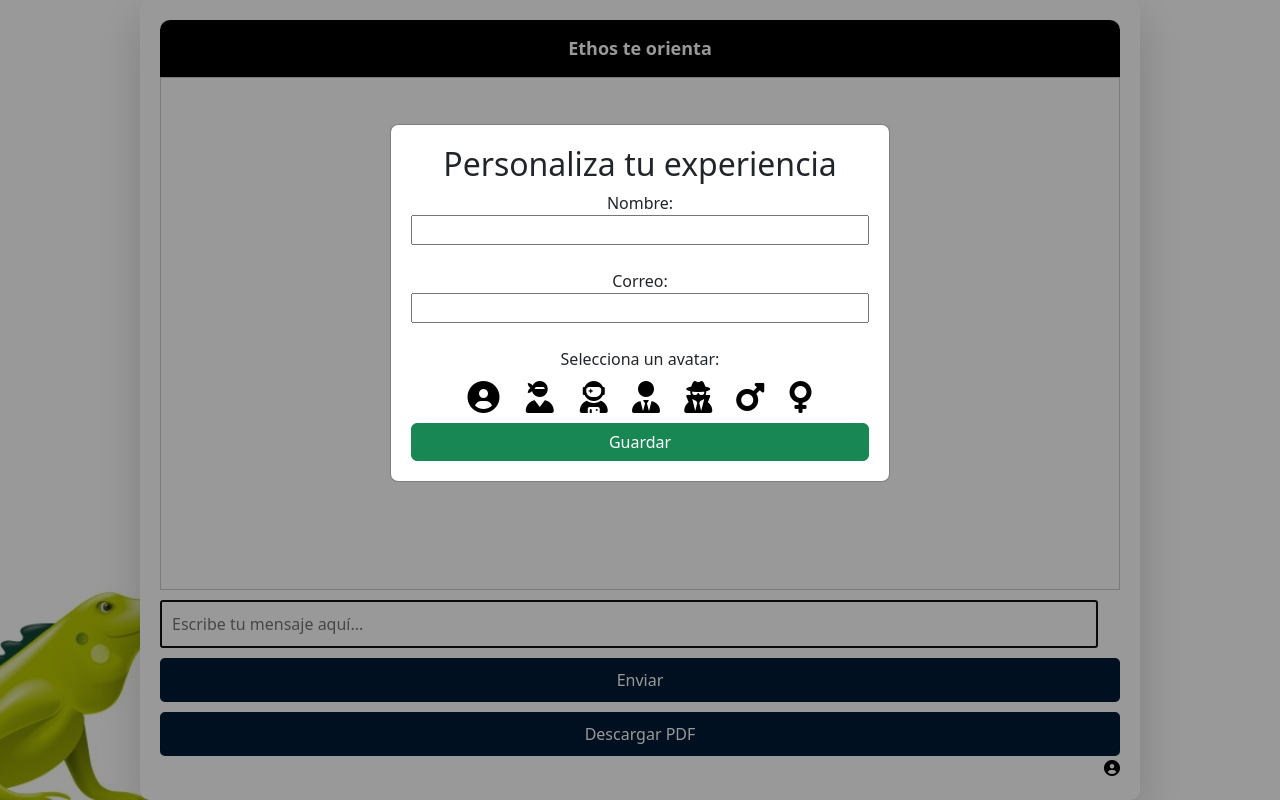
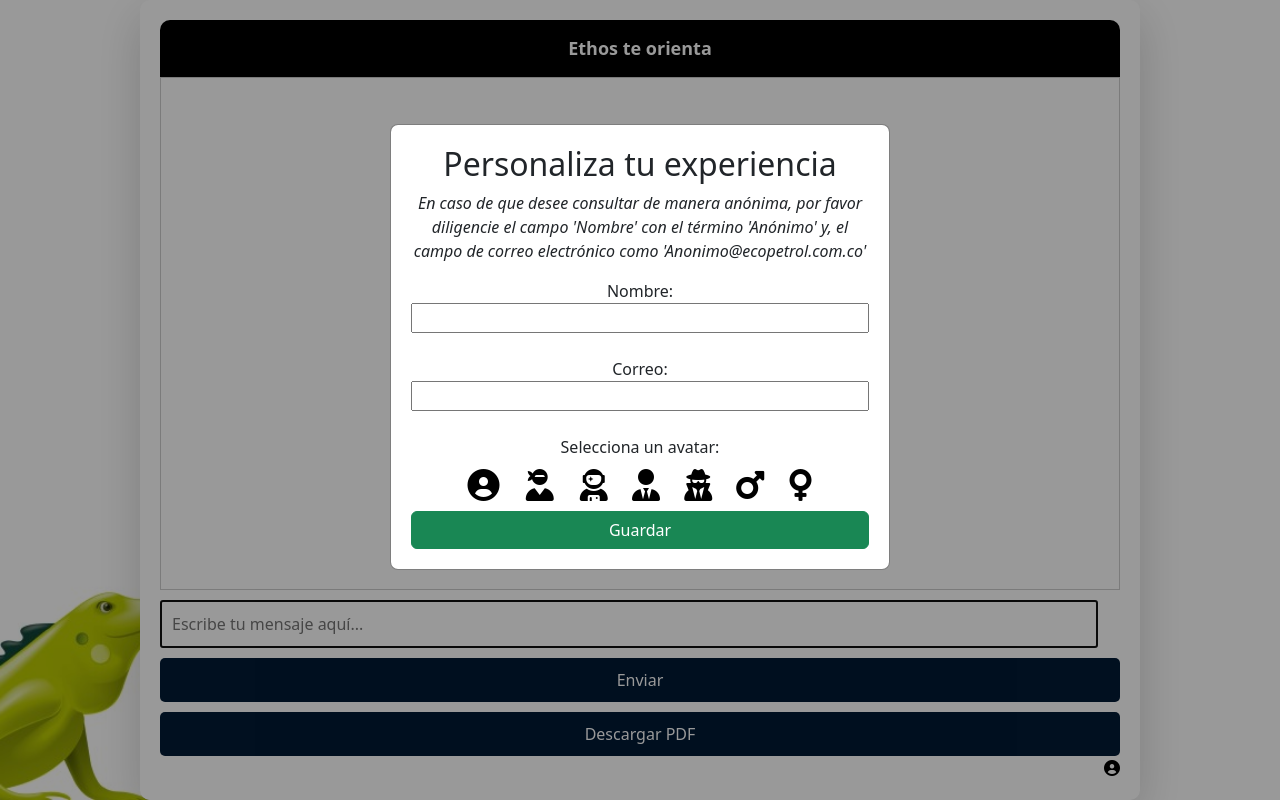
Before and after one commit to JCVLionHearth/bot_menu, a Flask app: page / in a window 1280 px wide. Run offline with Flask 3, Linux system fonts and the light colour scheme.

Commit message:
Actualizacion

```diff
--- a/app.py
+++ b/app.py
@@ -103,7 +103,7 @@ def get_bot_response(user_input, user_name,user_email):
                             "<button class='option-button' onclick=\"sendMessage('Quiero consultar la normativa')\">Normativas</button>"
                             "<button class='option-button' onclick=\"sendMessage('Quiero recordar algunas definiciones')\">Definiciones</button>"
                             "<button class='option-button' onclick=\"sendMessage('Con quienes me puedo contactar')\">Contactos</button>"
-                            "<button class='option-button' onclick=\"sendMessage('¿Cuales son nuestras políticas de prevencion del soborno?')\">Prevención del SOBORNO</button>")
+                            "<button class='option-button' onclick=\"sendMessage('Quiero conocer sobre el Subsistema de Gestión Antisoborno')\">Subsistema de Gestión Antisoborno</button>")
         chat_history.append(('Bot', initial_greeting))
         save_interaction(user_name, user_input, user_email)
         #save_interaction(user_name, user_input, initial_greeting)
@@ -164,7 +164,7 @@ def get_initial_greeting(user_name):
                         "<button class='option-button' onclick=\"sendMessage('Quiero consultar la normativa')\">Normativas</button>"
                         "<button class='option-button' onclick=\"sendMessage('Quiero recordar algunas definiciones')\">Definiciones</button>"
                         "<button class='option-button' onclick=\"sendMessage('Con quienes me puedo contactar')\">Contactos</button>"
-                        "<button class='option-button' onclick=\"sendMessage('¿Cuales son nuestras políticas de prevencion del soborno?')\">Prevención del SOBORNO</button>")
+                        "<button class='option-button' onclick=\"sendMessage('Quiero conocer sobre el Subsistema de Gestión Antisoborno')\">Subsistema de Gestión Antisoborno</button>")
     chat_history.append(('Bot', initial_greeting))
     return initial_greeting
 
@@ -284,7 +284,7 @@ def download_chat():
 
     doc.build(Story, onFirstPage=header_footer, onLaterPages=header_footer)
     buffer.seek(0)
-    return send_file(buffer, as_attachment=True, download_name="chat_history.pdf")
+    return send_file(buffer, as_attachment=True, download_name="Historial_Ethos.pdf")
 
 
 @login_manager.user_loader
--- a/intents.json
+++ b/intents.json
@@ -7,7 +7,7 @@
         },
         {
             "tag": "Debida diligencia de Aliados, Socios, Contratistas, Clientes y Proveedores",
-            "options": ["Debida diligencia de contraparte con señal de alerta por jurisdicción","Identificación de PEP","Inclusión en el Registro Nacional de Medidas Correctivas (RNMC)","Inclusión en el Boletín de Deudores Morosos del Estado (BDME)"],
+            "options": ["Señal de alerta asociada a jurisidicción","Identificación de PEP","Inclusión en el Registro Nacional de Medidas Correctivas (RNMC)","Inclusión en el Boletín de Deudores Morosos del Estado (BDME)"],
             "responses": ["De acuerdo...intentaré responder tu consulta..."]
         },
         {
@@ -26,13 +26,13 @@
         },
         {
             "comentario":"// Soborno",
-            "tag": "¿Cuales son nuestras políticas de prevencion del soborno?",
+            "tag": "Quiero conocer sobre el Subsistema de Gestión Antisoborno",
             "responses": ["Nuestra Compañía tiene políticas estrictas para prevenir el soborno. Estas incluyen capacitaciones regulares, mecanismos de denuncia anónima y medidas disciplinarias para asegurar la integridad en todas nuestras operaciones."],
             "options":["¿Qué es el soborno?","¿Cuáles son mis responsabilidades como trabajador para contribuir a la gestión del riesgo de soborno?","¿Dónde puedo reportar un caso de soborno?","¿Qué debería hacer si me enfrento a un situación que constituya o pueda ser percibida como un soborno?","¿Qué consecuencias tiene el soborno?"]
         },
         {
             "comentario":"// Consulta 1",
-            "tag": "Debida diligencia de contraparte con señal de alerta por jurisdicción",
+            "tag": "Señal de alerta asociada a jurisidicción",
             "options": ["Jurisdicción Restringida", "Jurisdicción de Alto Riesgo","Jurisdicción de Riesgo Medio","No conozco el Nivel de Riesgo de la Jurisdicción de la contraparte"],
             "responses": ["Esta dependerá del nivel de riesgo país de la contraparte con la que se hace la diligencia, de acuerdo con esto, la contraparte opera en una:"]
         },
@@ -48,7 +48,7 @@
         },
         {
             "tag": "La contraparte presenta otra señal de alerta distinta a operar en una jurisdicción de alto riesgo",
-            "responses": ["En ese caso, te invito a consultar a través de: <br>💻<a href='https://ecopetrol.sharepoint.com/sites/emasdigital/Paginas/L%C3%ADnea-%C3%A9tica.aspx' target='_blank'>Línea Ética<a> <br>📱Línea Internacional <b>018009121013</b>. <br>📱Línea Nacional en Bogotá <b>3103158600</b> <br>📱Extensión <b>43900</b> <br>👥Mentores Éticos a Nivel Nacional <a href='/download_excel_mentores' target='_blank'>ver listado</a>"]
+            "responses": ["En ese caso, te invito a consultar a través de: <br>💻<a href='https://ecopetrol.sharepoint.com/sites/emasdigital/Paginas/L%C3%ADnea-%C3%A9tica.aspx' target='_blank'>Línea Ética<a> <br>📱Línea Internacional <b>018009121013</b>. <br>📱Línea Nacional en Bogotá <b>3103158600</b> <br>📱Extensión <b>43900</b>"]
         },
         {
             "tag": "La contraparte no presenta señales de alerta diferentes a operar en una jurisdicción de alto riesgo",
@@ -61,7 +61,7 @@
         },
         {
             "tag": "La contraparte presenta otra señal de alerta distinta a operar en una jurisdicción de Riesgo Medio",
-            "responses": ["En ese caso, te invito a consultar a través de: <br>💻<a href='https://ecopetrol.sharepoint.com/sites/emasdigital/Paginas/L%C3%ADnea-%C3%A9tica.aspx' target='_blank'>Línea Ética<a> <br>📱Línea Internacional <b>018009121013</b>. <br>📱Línea Nacional en Bogotá <b>3103158600</b> <br>📱Extensión <b>43900</b> <br>👥Mentores Éticos a Nivel Nacional <a href='/download_excel_mentores' target='_blank'>ver listado</a>"]
+            "responses": ["En ese caso, te invito a consultar a través de: <br>💻<a href='https://ecopetrol.sharepoint.com/sites/emasdigital/Paginas/L%C3%ADnea-%C3%A9tica.aspx' target='_blank'>Línea Ética<a> <br>📱Línea Internacional <b>018009121013</b>. <br>📱Línea Nacional en Bogotá <b>3103158600</b> <br>📱Extensión <b>43900</b>"]
         },
         {
             "tag": "La contraparte no presenta señales de alerta diferentes a operar en una jurisdicción de Riesgo Medio",
@@ -85,7 +85,7 @@
         {
             "comentario":"// Consulta 3.1",
             "tag": "Presenta otra señal de alerta, distinta a tener la condición de PEP",
-            "responses": ["En ese caso, te invito a consultar a través de: <br>💻<a href='https://ecopetrol.sharepoint.com/sites/emasdigital/Paginas/L%C3%ADnea-%C3%A9tica.aspx' target='_blank'>Línea Ética<a> <br>📱Línea Internacional <b>018009121013</b>. <br>📱Línea Nacional en Bogotá <b>3103158600</b> <br>📱Extensión <b>43900</b> <br>👥Mentores Éticos a Nivel Nacional <a href='/download_excel_mentores' target='_blank'>ver listado</a>"]
+            "responses": ["En ese caso, te invito a consultar a través de: <br>💻<a href='https://ecopetrol.sharepoint.com/sites/emasdigital/Paginas/L%C3%ADnea-%C3%A9tica.aspx' target='_blank'>Línea Ética<a> <br>📱Línea Internacional <b>018009121013</b>. <br>📱Línea Nacional en Bogotá <b>3103158600</b> <br>📱Extensión <b>43900</b>"]
         },
         {
             "comentario":"// Consulta 3.2",
@@ -112,7 +112,7 @@
         {
             "comentario":"// Consulta 4.1",
             "tag": "La contraparte o el tercero presenta otra señal de alerta, distinta a estar incluido en el Registro Nacional de Medidas Correctivas",
-            "responses": ["En ese caso, te invito a consultar a través de: <br>💻<a href='https://ecopetrol.sharepoint.com/sites/emasdigital/Paginas/L%C3%ADnea-%C3%A9tica.aspx' target='_blank'>Línea Ética<a> <br>📱Línea Internacional <b>018009121013</b>. <br>📱Línea Nacional en Bogotá <b>3103158600</b> <br>📱Extensión <b>43900</b> <br>👥Mentores Éticos a Nivel Nacional <a href='/download_excel_mentores' target='_blank'>ver listado</a>"]
+            "responses": ["En ese caso, te invito a consultar a través de: <br>💻<a href='https://ecopetrol.sharepoint.com/sites/emasdigital/Paginas/L%C3%ADnea-%C3%A9tica.aspx' target='_blank'>Línea Ética<a> <br>📱Línea Internacional <b>018009121013</b>. <br>📱Línea Nacional en Bogotá <b>3103158600</b> <br>📱Extensión <b>43900</b>"]
         },
         {
             "comentario":"// Consulta 4.2",
@@ -128,7 +128,7 @@
         {
             "comentario":"// Consulta 5.1",
             "tag": "La contraparte o el tercero presenta otra señal de alerta, distinta a estar incluido en el Boletín de Deudores del Estado",
-            "responses": ["En ese caso, te invito a consultar a través de: <br>💻<a href='https://ecopetrol.sharepoint.com/sites/emasdigital/Paginas/L%C3%ADnea-%C3%A9tica.aspx' target='_blank'>Línea Ética<a> <br>📱Línea Internacional <b>018009121013</b>. <br>📱Línea Nacional en Bogotá <b>3103158600</b> <br>📱Extensión <b>43900</b> <br>👥Mentores Éticos a Nivel Nacional <a href='/download_excel_mentores' target='_blank'>ver listado</a>"]
+            "responses": ["En ese caso, te invito a consultar a través de: <br>💻<a href='https://ecopetrol.sharepoint.com/sites/emasdigital/Paginas/L%C3%ADnea-%C3%A9tica.aspx' target='_blank'>Línea Ética<a> <br>📱Línea Internacional <b>018009121013</b>. <br>📱Línea Nacional en Bogotá <b>3103158600</b> <br>📱Extensión <b>43900</b>"]
         },
         {
             "comentario":"// Consulta 5.2",
--- a/templates/index.html
+++ b/templates/index.html
@@ -33,6 +33,8 @@
     <div id="settingsModal" class="modal">
         <div class="modal-content form-group">
             <h2>Personaliza tu experiencia</h2>
+            <p><i>En caso de que desee consultar de manera anónima, por favor diligencie el campo 'Nombre' con el término 'Anónimo' y,
+                el campo de correo electrónico como 'Anonimo@ecopetrol.com.co'</i></p>
 
             <label for="userName">Nombre:</label>
             <input type="text" id="userName" required>
@@ -120,7 +122,7 @@
         <button class='option-button' onclick=\"sendMessage('Quiero consultar la normativa')\">Quiero consultar la normativa</button>
         <button class='option-button' onclick=\"sendMessage('Quiero recordar algunas definiciones')\">Quiero recordar algunas definiciones</button>
         <button class='option-button' onclick="sendMessage('Con quienes me puedo contactar')">Con quienes me puedo contactar</button>
-        <button class='option-button' onclick=\"sendMessage('¿Cuales son nuestras políticas de prevencion del soborno?')\">¿Cuáles son nuestras políticas de prevención del SOBORNO?</button>`;
+        <button class='option-button' onclick=\"sendMessage('Quiero conocer sobre el Subsistema de Gestión Antisoborno')\">Quiero conocer sobre el Subsistema de Gestión Antisoborno</button>`;
         appendMessage('Bot', initialGreeting);
     }
 
@@ -157,7 +159,7 @@
         <button class='option-button' onclick=\"sendMessage('Quiero consultar la normativa')\">Quiero consultar la normativa</button>
         <button class='option-button' onclick=\"sendMessage('Quiero recordar algunas definiciones')\">Quiero recordar algunas definiciones</button>
         <button class='option-button' onclick="sendMessage('Con quienes me puedo contactar')">Con quienes me puedo contactar</button>
-        <button class='option-button' onclick=\"sendMessage('¿Cuales son nuestras políticas de prevencion del soborno?')\">¿Cuáles son nuestras políticas de prevención del SOBORNO?</button>`;
+        <button class='option-button' onclick=\"sendMessage('Quiero conocer sobre el Subsistema de Gestión Antisoborno')\">Quiero conocer sobre el Subsistema de Gestión Antisoborno</button>`;
         appendMessage('Bot', initialGreeting);
 
         // Cerrar el modal
```
Also changed, not shown: instance/interactions.db.
